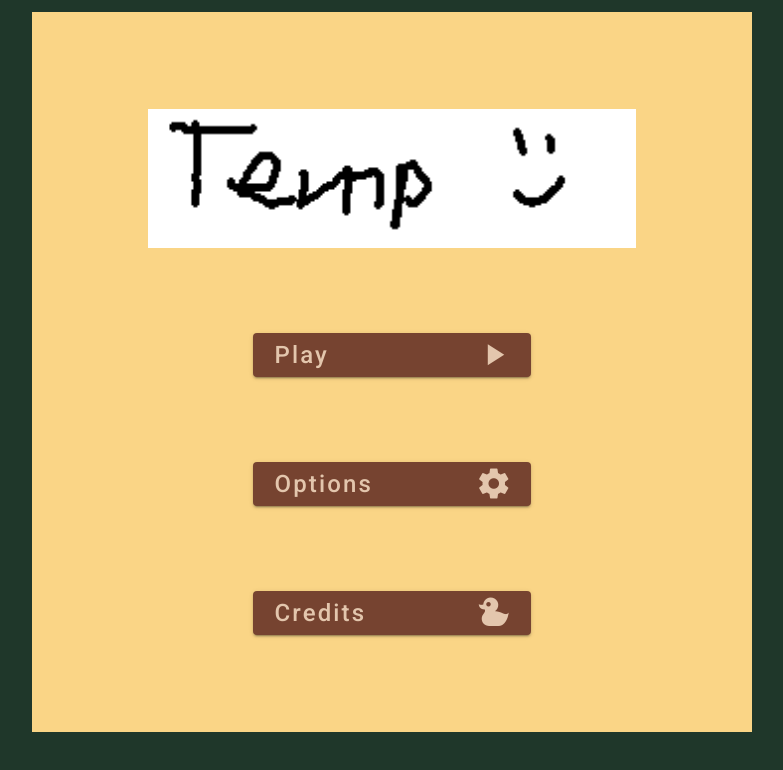
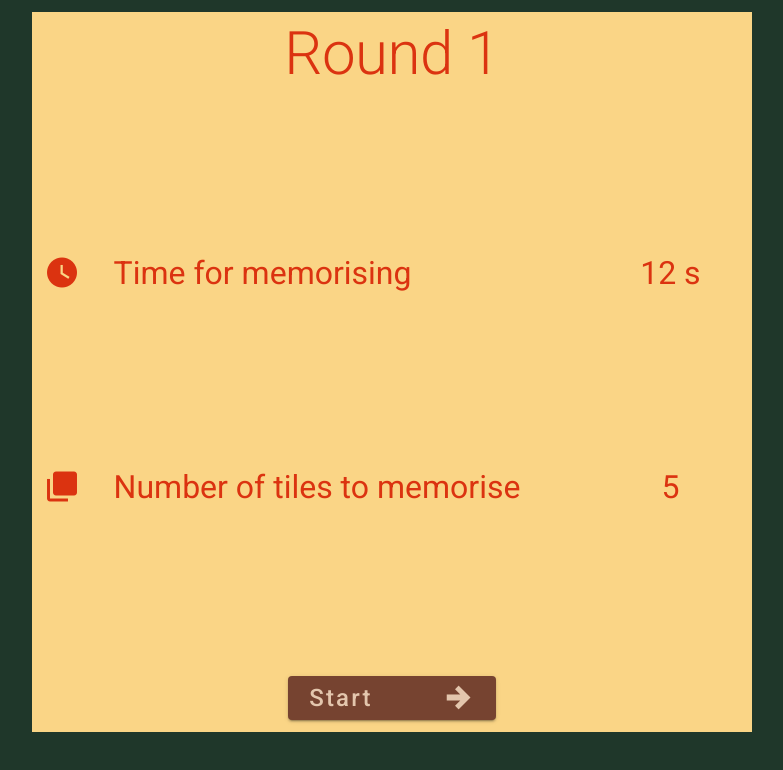
Before and after one commit to LiathHelvetica/MonkiGame, a Nuxt app in the folder MonkiGame/: page / in a window 1280 px wide. Both pictures are taken after a click on the button "Play". Shown: the top 770 px of the page, without its empty margins (248-1031 px from the left). Built offline with nearby package versions, Linux system fonts and the light colour scheme.

Commit message:
implemented in-between-rounds screen, hooked it up to main menu, game options contain index of current round

```diff
--- /dev/null
+++ b/MonkiGame/components/BetweenRounds.vue
@@ -0,0 +1,79 @@
+<template>
+  <div class="container text">
+    <div class="text-center text-h2">Round {{ gameOptions.roundIndex }}</div>
+    <div class="three-piece-container">
+      <div class="first-piece center-vertically">
+        <v-icon class="text" large>mdi-clock</v-icon>
+      </div>
+      <div class="second-piece">Time for memorising</div>
+      <div class="third-piece full-center">
+        {{ timeToSeconds(gameOptions.phase1Time) }}
+      </div>
+    </div>
+    <div class="three-piece-container">
+      <div class="first-piece center-vertically">
+        <v-icon class="text" large>mdi-checkbox-multiple-blank</v-icon>
+      </div>
+      <div class="second-piece">Number of tiles to memorise</div>
+      <div class="third-piece full-center">{{ gameOptions.tilesNumber }}</div>
+    </div>
+    <v-btn class="button" large
+      >Start<v-icon large>mdi-arrow-right-thick</v-icon></v-btn
+    >
+  </div>
+</template>
+
+<script>
+import TimeMixin from '@/mixins/TimeMixin'
+
+export default {
+  name: 'BetweenRounds',
+  mixins: [TimeMixin],
+  props: {
+    gameOptions: {
+      type: Object,
+      required: true,
+    },
+  },
+}
+</script>
+
+<style scoped lang="sass">
+@import '~/assets/styles.scss'
+
+.container
+  display: flex
+  height: 100%
+  flex-direction: column
+  justify-content: space-between
+  align-items: center
+
+.three-piece-container
+  display: flex
+  width: 100%
+  font-size: 32px
+
+.three-piece-container .first-piece
+  width: 10%
+
+.three-piece-container .second-piece
+  width: 70%
+
+.three-piece-container .third-piece
+  width: 20%
+
+.button
+  width: 30%
+
+.text
+  color: $font-color
+
+.full-center
+  display: flex
+  justify-content: center
+  align-items: center
+
+.center-vertically
+  display: flex
+  align-items: center
+</style>
--- a/MonkiGame/pages/index.vue
+++ b/MonkiGame/pages/index.vue
@@ -7,31 +7,41 @@
         @options-clicked="goToOptions"
         @credits-clicked="goToCredits"
       ></main-menu>
+      <between-rounds
+        v-if="gameState === betweenRounds"
+        :game-options="gameOptions"
+      ></between-rounds>
     </div>
   </div>
 </template>
 
 <script>
 import MainMenu from '@/components/MainMenu'
+import BetweenRounds from '@/components/BetweenRounds'
 import { mapGetters } from 'vuex'
 
 export default {
   components: {
     MainMenu,
+    BetweenRounds,
   },
   data() {
     return {
       gameState: undefined,
+      gameOptions: {},
     }
   },
   computed: {
-    ...mapGetters(['mainMenu']),
+    ...mapGetters(['mainMenu', 'getDefaultGameOptions', 'betweenRounds']),
   },
   created() {
     this.gameState = this.mainMenu
   },
   methods: {
-    initialiseGame() {},
+    initialiseGame() {
+      this.gameOptions = this.getDefaultGameOptions
+      this.gameState = this.betweenRounds
+    },
     goToOptions() {
       console.log('go to options')
     },
--- a/MonkiGame/store/index.js
+++ b/MonkiGame/store/index.js
@@ -13,6 +13,7 @@ const store = () => {
           SOCIALS: 5,
         },
         defaultGameOptions: {
+          roundIndex: 1,
           phase1Time: 12000,
           tilesNumber: 5,
           timeReductionFactor: 0.8,
```
